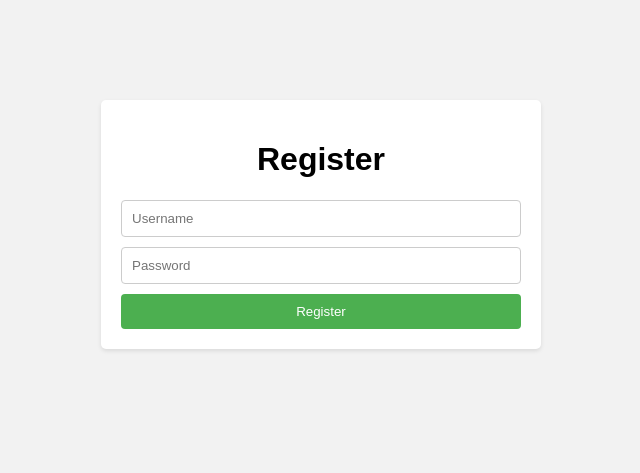
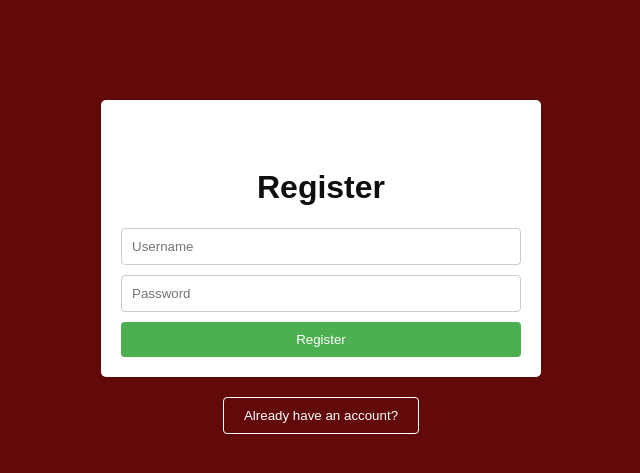
Before and after one commit to muhtasim24/Scammers, a Flask app: page /register in a window 1280 px wide. Shown: the top 473 px of the page, without its empty margins (319-959 px from the left). Run offline with Flask 3, Linux system fonts and the light colour scheme.

Commit message:
fixed css

```diff
--- a/app.py
+++ b/app.py
@@ -9,7 +9,7 @@ from datetime import datetime, timedelta
 
 app = Flask(__name__, template_folder='templates')
 sock = Sock(app)
-connected_clients = set()  # Store connected clients
+connected_clients = set()
 
 app.secret_key = '354545452'
 
@@ -17,7 +17,6 @@ users = {}
 auction_items = {
 }
 
-#users = {}
 client = MongoClient('mongodb://mongo:27017')
 db = client['accounts']
 users = db['users']
@@ -48,20 +47,16 @@ def broadcast_to_clients(message):
 
 @sock.route('/ws')
 def websocket_connection(sock):
-    connected_clients.add(sock)  # Add the new connected client
+    connected_clients.add(sock)
 
 
     while not sock.closed:
         data = sock.receive()
-        # Process received data if needed
-        # Handle individual client messages
 
-        # After processing the data, if you want to broadcast a message to all connected clients, call the `broadcast_to_clients` function
         message = "Your message to broadcast"
         broadcast_to_clients(message)
 
-    connected_clients.remove(sock)  # Remove disconnected client
-
+    connected_clients.remove(sock)
 
 @app.route('/login', methods=['GET', 'POST'])
 def login():
@@ -72,7 +67,7 @@ def login():
         user = users.find_one({'username': username})
 
         if user and check_password_hash(user['password'], password):
-            session['username'] = username  # Store the username in the session
+            session['username'] = username
             return redirect(url_for('feed'))
         else:
             return "Invalid credentials, please try again!"
@@ -87,20 +82,17 @@ def echo(sock):
 
 @app.route('/account')
 def account():
-    # Get the username of the logged-in user from the session or wherever it is stored
     username = session.get('username')
 
-    # Fetch the user's account information from the database
     user = users.find_one({'username': username})
 
     if user:
-        # Get the current auctions and total auctions won for the user (example data)
         current_auctions = ['Auction 1', 'Auction 2', 'Auction 3']
         total_auctions_won = 5
 
         return render_template('account.html', username=user['username'], current_auctions=current_auctions, total_auctions_won=total_auctions_won)
     else:
-        return "User not found."  # Or redirect to an error page
+        return "User not found."
 
 
 @app.route('/feed')
@@ -150,7 +142,6 @@ def post_item():
         starting_price = float(request.form.get('starting_price'))
         days_to_bid = int(request.form.get('days_to_bid'))
 
-        # Calculate the end time by adding the specified number of days to the current time
         end_time = datetime.now() + timedelta(days=days_to_bid)
 
         if auction_items.find_one({'item_name': item_name}):
--- a/templates/bid.html
+++ b/templates/bid.html
@@ -4,9 +4,10 @@
     <style>
         body {
             font-family: Arial, sans-serif;
-            background-color: #f2f2f2;
+            background-color: #620a0a;
             margin: 0;
             padding: 20px;
+            color: #333;
         }
 
         h2 {
--- a/templates/register.html
+++ b/templates/register.html
@@ -2,15 +2,97 @@
 <html>
 <head>
   <title>Register</title>
+  <style>
+
+    body {
+      font-family: Arial, sans-serif;
+      background-color: #620a0a;
+      margin: 0;
+      padding: 0;
+    }
+
+    .container {
+      max-width: 400px;
+      margin: 0 auto;
+      padding: 20px;
+      background-color: #ffffff;
+      border-radius: 5px;
+      box-shadow: 0 2px 4px rgba(0, 0, 0, 0.1);
+      margin-top: 100px;
+    }
+
+    h1 {
+      text-align: center;
+      color: #0e0e0e;
+    }
+
+    h2 {
+      text-align: center;
+      color: #fff;
+      margin-top: 0;
+    }
+
+    form {
+      margin-top: 20px;
+    }
+
+    input[type="text"],
+    input[type="password"] {
+      width: 100%;
+      padding: 10px;
+      border: 1px solid #ccc;
+      border-radius: 4px;
+      box-sizing: border-box;
+      margin-bottom: 10px;
+    }
+
+    input[type="submit"] {
+      width: 100%;
+      padding: 10px;
+      background-color: #4caf50;
+      color: #ffffff;
+      border: none;
+      border-radius: 4px;
+      cursor: pointer;
+    }
+
+    input[type="submit"]:hover {
+      background-color: #45a049;
+    }
+
+    a {
+      display: block;
+      text-align: center;
+      margin-top: 20px;
+      color: #ffffff;
+      text-decoration: none;
+    }
+
+    button {
+      padding: 10px 20px;
+      background-color: transparent;
+      color: #ffffff;
+      border: 1px solid #ffffff;
+      border-radius: 4px;
+      cursor: pointer;
+    }
+
+    button:hover {
+      background-color: #ffffff;
+      color: #620a0a;
+    }
+  </style>
 </head>
-<body style="font-family: Arial, sans-serif; background-color: #f2f2f2; margin: 0; padding: 0;">
-  <div style="max-width: 400px; margin: 0 auto; padding: 20px; background-color: #ffffff; border-radius: 5px; box-shadow: 0 2px 4px rgba(0, 0, 0, 0.1); margin-top: 100px;">
-    <h1 style="text-align: center;">Register</h1>
-    <form style="margin-top: 20px;" method="POST" action="{{ url_for('register') }}">
-      <input type="text" name="username" placeholder="Username" style="width: 100%; padding: 10px; border: 1px solid #ccc; border-radius: 4px; box-sizing: border-box; margin-bottom: 10px;">
-      <input type="password" name="password" placeholder="Password" style="width: 100%; padding: 10px; border: 1px solid #ccc; border-radius: 4px; box-sizing: border-box; margin-bottom: 10px;">
-      <input type="submit" value="Register" style="width: 100%; padding: 10px; background-color: #4caf50; color: #ffffff; border: none; border-radius: 4px; cursor: pointer;">
+<body>
+  <div class="container">
+    <h2>Sign up</h2>
+    <h1>Register</h1>
+    <form method="POST" action="{{ url_for('register') }}">
+      <input type="text" name="username" placeholder="Username" required>
+      <input type="password" name="password" placeholder="Password" required>
+      <input type="submit" value="Register">
     </form>
   </div>
+  <a href="{{ url_for('login') }}"><button>Already have an account?</button></a>
 </body>
 </html>
```
Also changed, not shown: templates/account.html (+2 -8 lines), templates/feed.html (+53 -3 lines), templates/login.html (+23 -6 lines).
